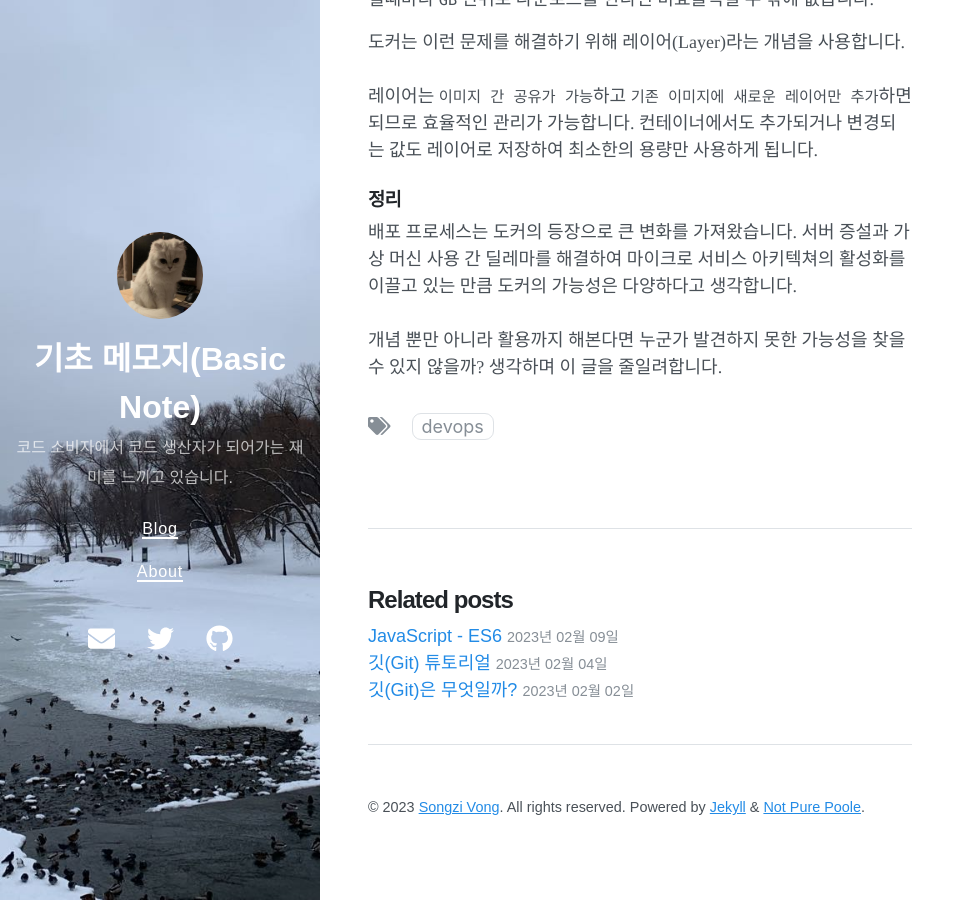
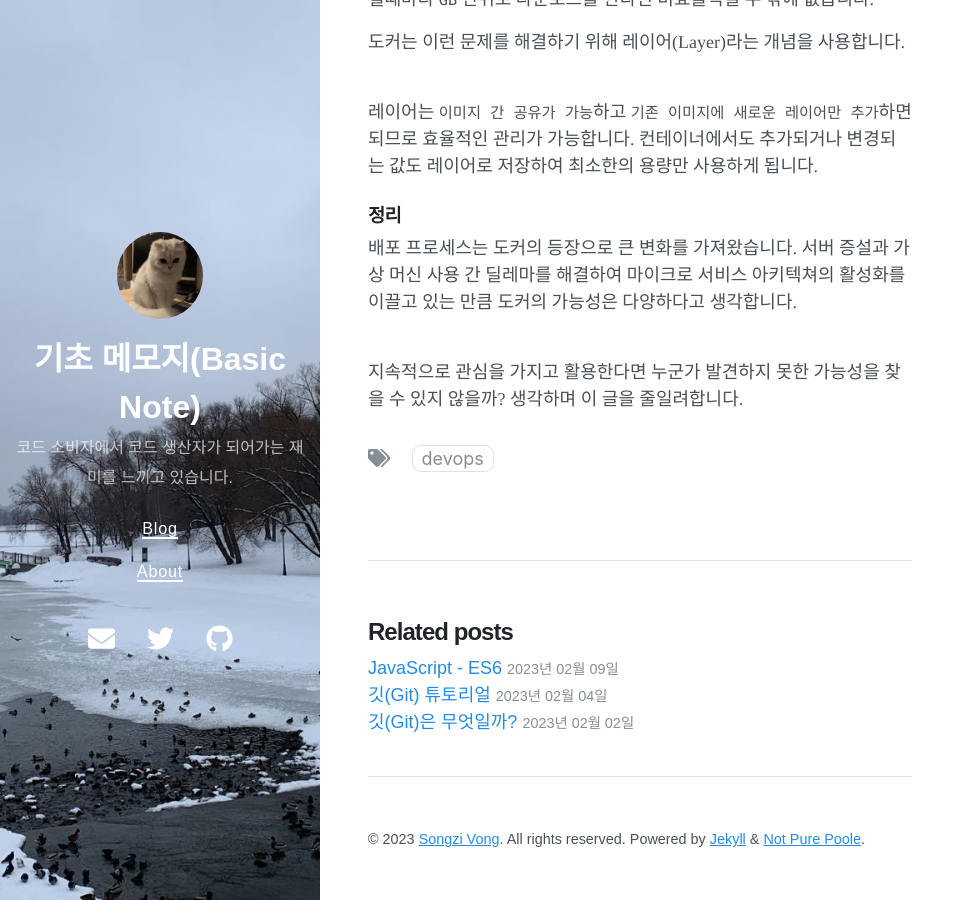
Before and after one commit to yeong-hyeon-kim/yeong-hyeon-kim.github.io, a Jekyll site: the page built from _posts/2023-01-27-DevOps-Docker.md, in a window 1280 px wide and 900 px high, scrolled down 1634 px. Shown: the whole window, without its empty margins (0-975 px from the left). Built offline with Jekyll 4.4.1, drawn with Linux system fonts in a browser that asks for light colours; nearby versions of some CDN libraries.

Commit message:
Edit 'DevOps-Docker'

```diff
--- a/_posts/2023-01-27-DevOps-Docker.md
+++ b/_posts/2023-01-27-DevOps-Docker.md
@@ -54,6 +54,7 @@ author: Yeonghyeon Kim
 이미지 버전이 업데이트 될때마다 `GB` 단위로 다운로드를 한다면 비효율적일 수 밖에 없습니다.
 
 도커는 이런 문제를 해결하기 위해 레이어(Layer)라는 개념을 사용합니다.<br><br>
+
 레이어는 `이미지 간 공유가 가능`하고 `기존 이미지에 새로운 레이어만 추가`하면 되므로 효율적인 관리가 가능합니다.
 컨테이너에서도 추가되거나 변경되는 값도 레이어로 저장하여 최소한의 용량만 사용하게 됩니다.
 
@@ -61,4 +62,5 @@ author: Yeonghyeon Kim
 
 배포 프로세스는 도커의 등장으로 큰 변화를 가져왔습니다.
 서버 증설과 가상 머신 사용 간 딜레마를 해결하여 마이크로 서비스 아키텍쳐의 활성화를 이끌고 있는 만큼 도커의 가능성은 다양하다고 생각합니다.<br><br>
-개념 뿐만 아니라 활용까지 해본다면 누군가 발견하지 못한 가능성을 찾을 수 있지 않을까? 생각하며 이 글을 줄일려합니다.
+
+지속적으로 관심을 가지고 활용한다면 누군가 발견하지 못한 가능성을 찾을 수 있지 않을까? 생각하며 이 글을 줄일려합니다.
```
